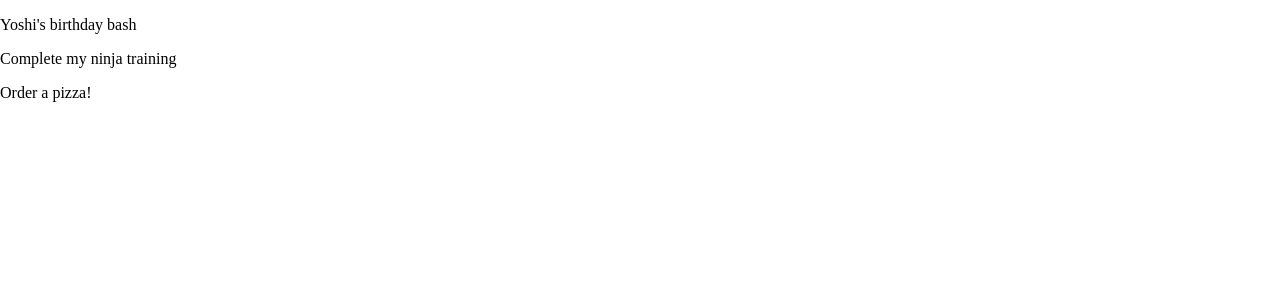
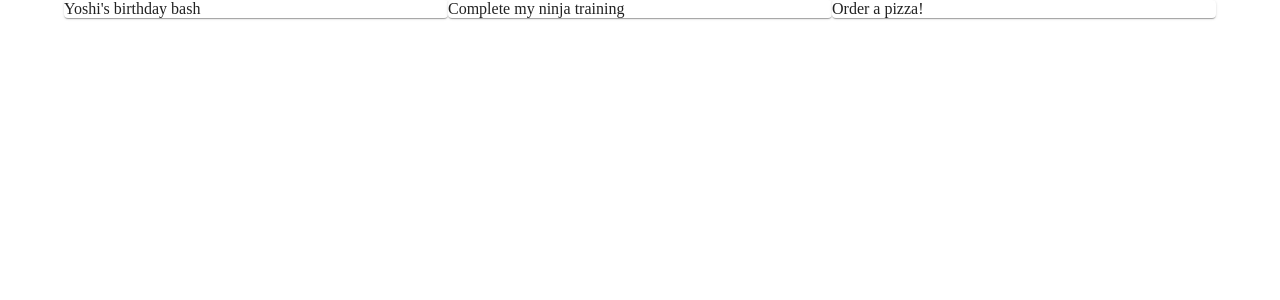
Before and after one commit to AndrewKrupenko/material-ui-notes, a React (Create React App) app: page / in a window 1280 px wide. Shown: the top 300 px of the page. Built offline with nearby package versions, Linux system fonts and the light colour scheme; data requests are answered from the project's data file.

Commit message:
added grid system for Notes

```diff
--- a/src/pages/Notes.js
+++ b/src/pages/Notes.js
@@ -1,4 +1,7 @@
 import { useEffect, useState } from "react"
+import Paper from '@mui/material/Paper'
+import Grid from '@mui/material/Grid'
+import Container from "@mui/material/Container"
 
 export default function Notes() {
   const [notes, setNotes] = useState([])
@@ -10,10 +13,22 @@ export default function Notes() {
   }, [])
 
   return (
-    <div>
+    <Container>
+      <Grid container>
       {notes.map(note => (
-        <p key={note.id}>{note.title}</p>
+        <Grid
+          key={note.id}
+          xs={12}
+          md={6}
+          lg={4}
+          item
+        >
+          <Paper>
+            {note.title}
+          </Paper>
+        </Grid>
       ))}
-    </div>
+      </Grid>
+    </Container>
   )
 }
```
